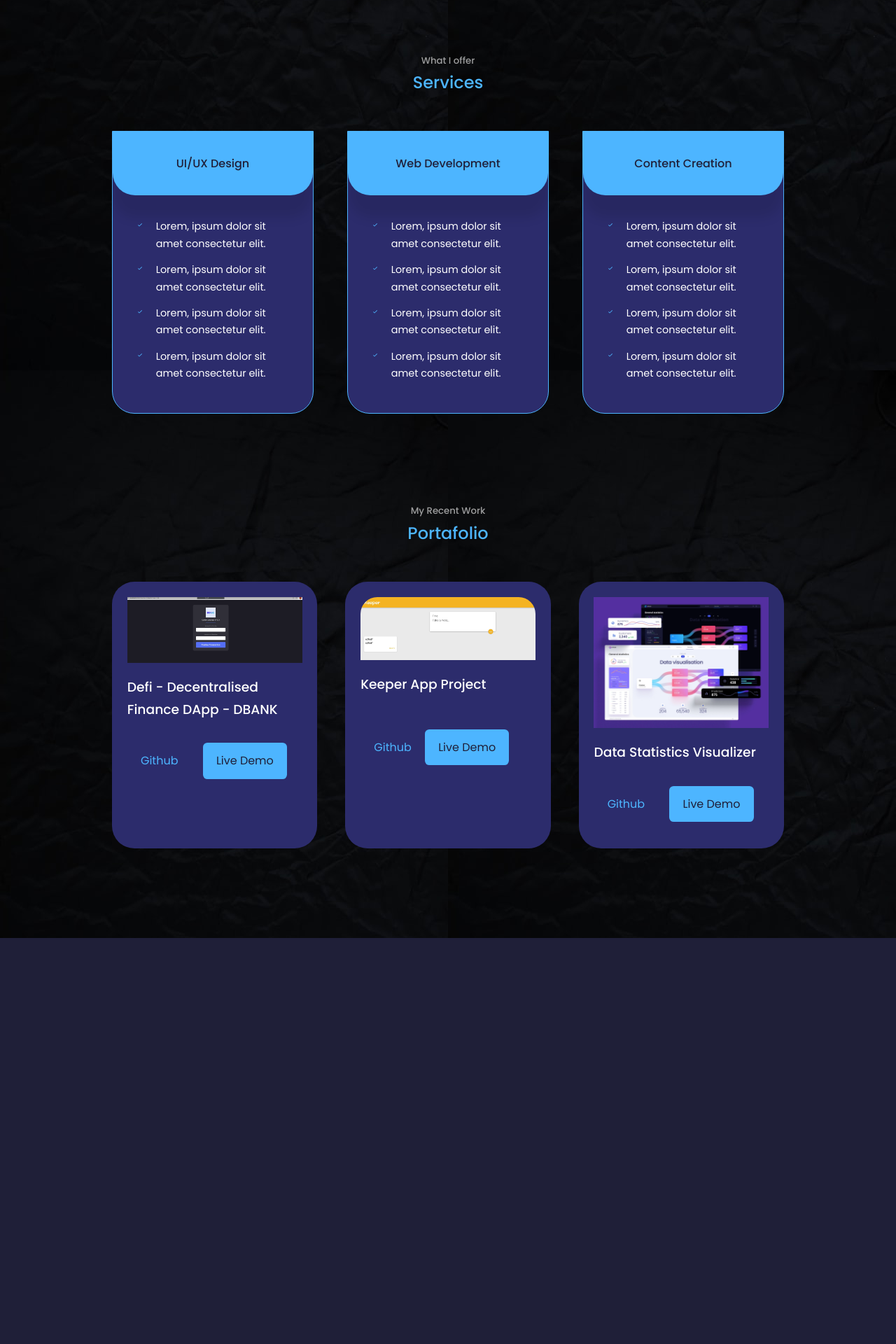
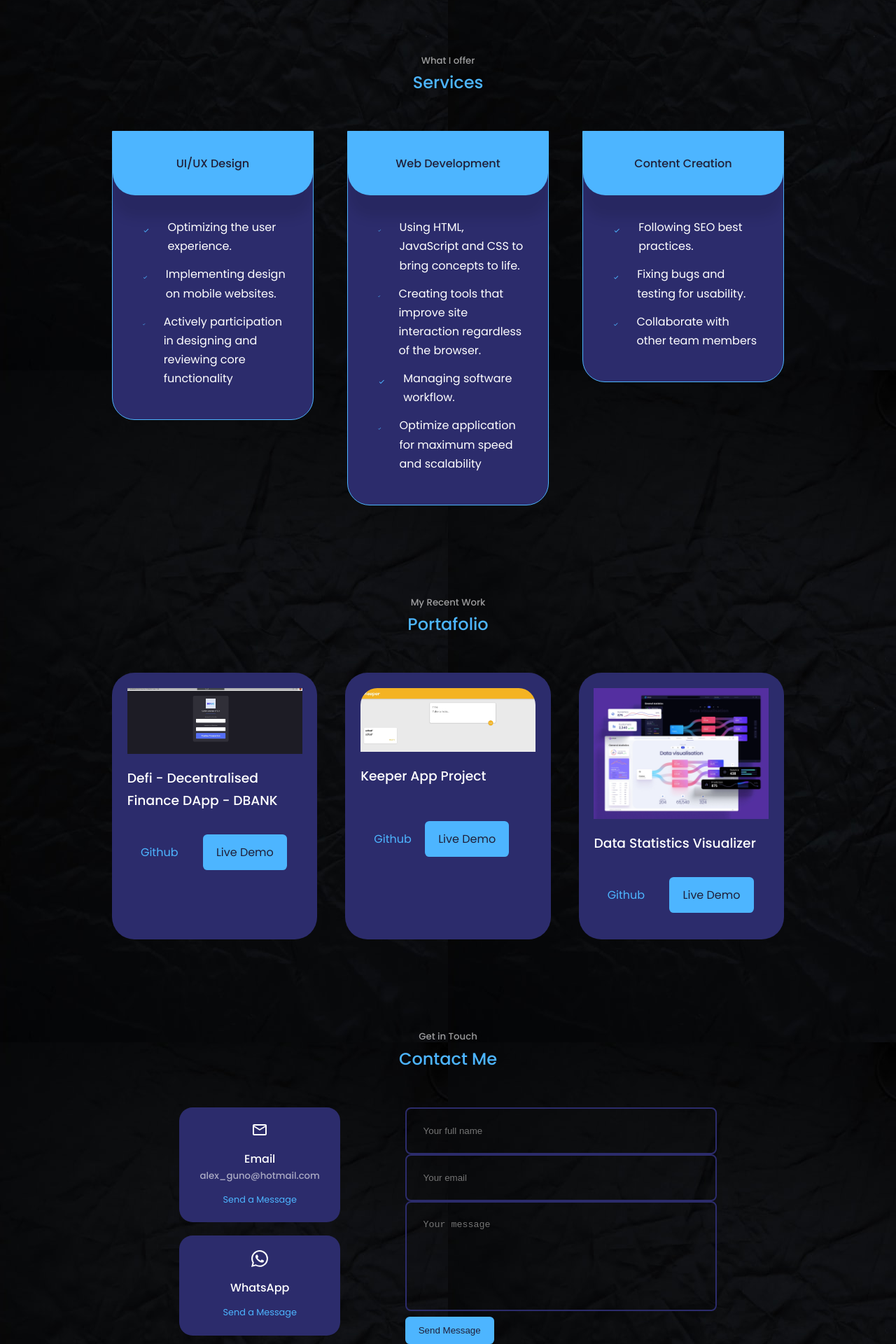
Before and after one commit to alexgn0110/WebPortafolioAGN, a React (Create React App) app: page / in a window 1280 px wide. Shown: the part 2351-4271 px from the top of the page at 70% size. Before the commit the page ends 3691 px from the top, so only its background shows below. Built offline with nearby package versions, Linux system fonts and the light colour scheme.

Commit message:
Contact Component

```diff
--- a/package.json
+++ b/package.json
@@ -6,6 +6,7 @@
     "@testing-library/jest-dom": "^5.16.5",
     "@testing-library/react": "^13.4.0",
     "@testing-library/user-event": "^13.5.0",
+    "emailjs-com": "^3.2.0",
     "git": "^0.1.5",
     "react": "^18.2.0",
     "react-dom": "^18.2.0",
--- a/src/components/contact/Contact.jsx
+++ b/src/components/contact/Contact.jsx
@@ -1,10 +1,66 @@
-import React from 'react'
-import './contact.css'
+import React from "react";
+import "./contact.css";
+import { MdOutlineEmail } from "react-icons/md";
+import { BsWhatsapp } from "react-icons/bs";
+import { useRef } from 'react';
+import emailjs from 'emailjs-com'
 
 const Contact = () => {
+  const form =useRef ();
+
+  const sendEmail = (e) => {
+    e.preventDefault();
+
+    emailjs.sendForm('service_fzk2vml', 'template_fe3g1rg', form.current, 'nswhbsH5OkTGJboEy')
+   e.target.reset()
+  };
+
+
+
   return (
-    <section id='contact'> </section>
-  )
-}
+    <section id="contact">
+      <h5> Get in Touch</h5>
+      <h2> Contact Me</h2>
 
-export default Contact
+      <div className="container contact__container">
+        <div className="contact__options">
+          <article className="contact__option">
+            <MdOutlineEmail  className="contact__option-icon"/>
+            <h4> Email</h4>
+            <h5> alex_guno@hotmail.com </h5>
+            <a href="mailto:alex_guno0110@hotmail.com"> Send a Message</a>
+          </article>
+
+          <article className="contact__option">
+            <BsWhatsapp className="contact__option-icon" />
+            <h4> WhatsApp </h4>
+            <h5> </h5>
+            <a href="https://api.whatsapp.com/send?phone=8120022542">
+              {" "}
+              Send a Message
+            </a>
+          </article>
+        </div>
+        {/*================End of contact options ============*/}
+        <form ref={form} onSubmit={sendEmail}>
+          <input
+            type="text"
+            name="name"
+            placeholder="Your full name"
+            required
+          />
+          <input type="email" name="email" placeholder="Your email" required />
+          <textarea
+            name="message"
+            rows="7"
+            placeholder="Your message"
+            required
+          />
+          <button type='submit' className='btn btn-primary'>Send Message </button>
+        </form>
+      </div>
+    </section>
+  );
+};
+
+export default Contact;
--- a/src/components/contact/contact.css
+++ b/src/components/contact/contact.css
@@ -0,0 +1,79 @@
+
+
+.container.contact__container {
+    width: 60%;
+    display: grid;
+    grid-template-columns: 30% 58%;
+    gap: 12%;
+}
+
+.contact__options {
+    display: flex;
+    flex-direction: column;
+    gap: 1.2rem;
+}
+
+.contact__option {
+    background: var(--color-bg-variant);
+    padding: 1.2rem;
+    border-radius: 1.2rem;
+    text-align: center;
+    border: 1px solid transparent;
+    transition: var(--transition);
+}
+
+.contact__option:hover {
+    background:  transparent;
+    border-color: var();
+}
+
+.contact__option-icon {
+    font-size: 1.5rem;
+    margin-bottom: 0.5rem;
+}
+
+.contact__option a {
+    margin-top: 0.7rem;
+    display: inline-block;
+    font-size: 0.8rem;
+}
+
+.contact__option h5 {
+    color: var(--color-light);
+}
+
+/*==================Form ==============*/
+.form {
+    display: flex;
+    flex-direction: column;
+    gap: 1.2rem;
+}
+
+input, textarea {
+    width: 100%;
+    padding: 1.5rem;
+    border-radius: 0.5rem;
+    background: transparent;
+    border: 2px solid var(--color-bg-variant);
+    resize: none;
+    color: var(--color-white);
+}
+
+
+        /* ================ MEDIA QUERIES (MEDIUM DEVICES) ================= */
+        @media screen and (max-width: 1024px) {
+        .container.contact__container{
+            grid-template-columns: 1fr;
+            gap: 2rem;
+        }
+                    }
+
+
+
+                /* ================ MEDIA QUERIES (Small DEVICES) ================= */
+                @media screen and (max-width: 600px) {
+     .container.contact__container {
+
+        width: var(--container-width-sm);
+     }
+        }
--- a/src/components/services/Services.jsx
+++ b/src/components/services/Services.jsx
@@ -1,13 +1,12 @@
 import React from "react";
 import "./services.css";
-import {BiCheck} from 'react-icons/bi'
+import { BiCheck } from "react-icons/bi";
 
 const Services = () => {
   return (
-    <section id='services'>
+    <section id="services">
       <h5> What I offer </h5>
       <h2> Services </h2>
-
 
       <div className="container services__container">
         <article className="service">
@@ -18,53 +17,53 @@
           <ul className="service__list">
             <li>
               <BiCheck className="service__list-icon" />
-              <p>Lorem, ipsum dolor sit amet consectetur elit.</p>
+              <p>Optimizing the user experience.</p>
             </li>
 
             <li>
               <BiCheck className="service__list-icon" />
-              <p>Lorem, ipsum dolor sit amet consectetur elit.</p>
+              <p>Implementing design on mobile websites.</p>
             </li>
 
             <li>
               <BiCheck className="service__list-icon" />
-              <p>Lorem, ipsum dolor sit amet consectetur elit.</p>
+              <p>
+                Actively participation in designing and reviewing core functionality
+              </p>
             </li>
 
-            <li>
-              <BiCheck className="service__list-icon" />
-              <p>Lorem, ipsum dolor sit amet consectetur elit.</p>
-            </li>
+
           </ul>
         </article>
         {/*================= End of UI/UX===============*/}
-
 
         <article className="service">
           <div className="service__head">
             <h3>Web Development</h3>
           </div>
 
-
           <ul className="service__list">
             <li>
               <BiCheck className="service__list-icon" />
-              <p>Lorem, ipsum dolor sit amet consectetur elit.</p>
+              <p>Using HTML, JavaScript and CSS to bring concepts to life.</p>
             </li>
 
             <li>
               <BiCheck className="service__list-icon" />
-              <p>Lorem, ipsum dolor sit amet consectetur elit.</p>
+              <p>
+                Creating tools that improve site interaction regardless of the
+                browser.
+              </p>
             </li>
 
             <li>
               <BiCheck className="service__list-icon" />
-              <p>Lorem, ipsum dolor sit amet consectetur elit.</p>
+              <p>Managing software workflow.</p>
             </li>
 
             <li>
               <BiCheck className="service__list-icon" />
-              <p>Lorem, ipsum dolor sit amet consectetur elit.</p>
+              <p>Optimize application for maximum speed and scalability</p>
             </li>
           </ul>
         </article>
@@ -77,31 +76,27 @@
           <ul className="service__list">
             <li>
               <BiCheck className="service__list-icon" />
-              <p>Lorem, ipsum dolor sit amet consectetur elit.</p>
+              <p>Following SEO best practices.</p>
             </li>
 
             <li>
               <BiCheck className="service__list-icon" />
-              <p>Lorem, ipsum dolor sit amet consectetur elit.</p>
+              <p>Fixing bugs and testing for usability.</p>
             </li>
 
             <li>
               <BiCheck className="service__list-icon" />
-              <p>Lorem, ipsum dolor sit amet consectetur elit.</p>
+              <p>Collaborate with other team members </p>
             </li>
 
-            <li>
-              <BiCheck className="service__list-icon" />
-              <p>Lorem, ipsum dolor sit amet consectetur elit.</p>
-            </li>
+
           </ul>
         </article>
 
         {/* End of Content Creation */}
-
       </div>
     </section>
-    )
-    }
+  );
+};
 
-export default Services
+export default Services;
--- a/src/components/services/services.css
+++ b/src/components/services/services.css
@@ -46,11 +46,11 @@
 
 .service__list-icon {
     color: var(--color-primary);
-    margin: 2px;
+    margin: 0.6rem;
 }
 
 .service__list p {
-    font-size: 0.9rem;
+    font-size: 1rem;
 }
 
 
```
Also changed, not shown: 1 other file (tests, documents, lock files or other folders). Lines whose indentation alone changed are shown as unchanged.
